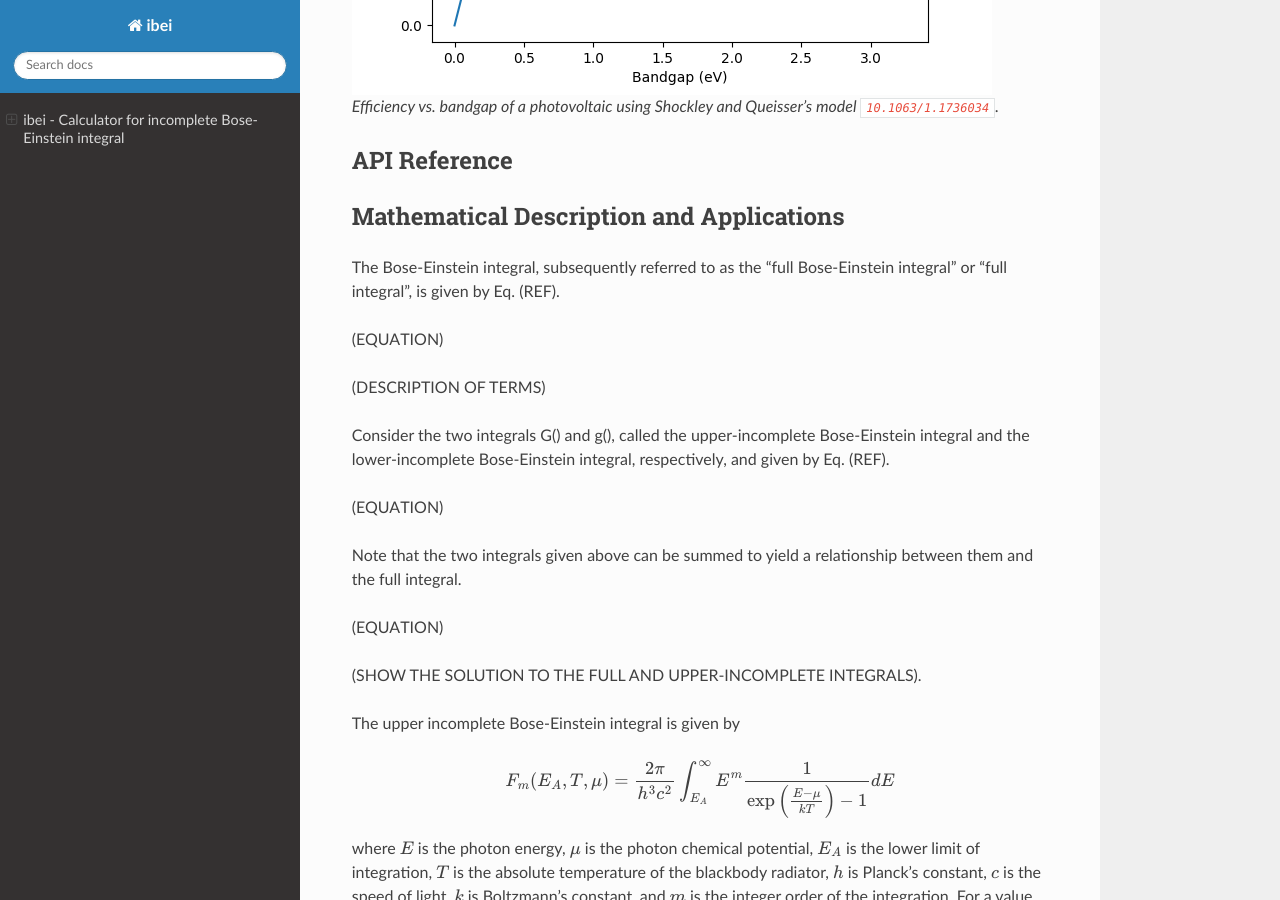
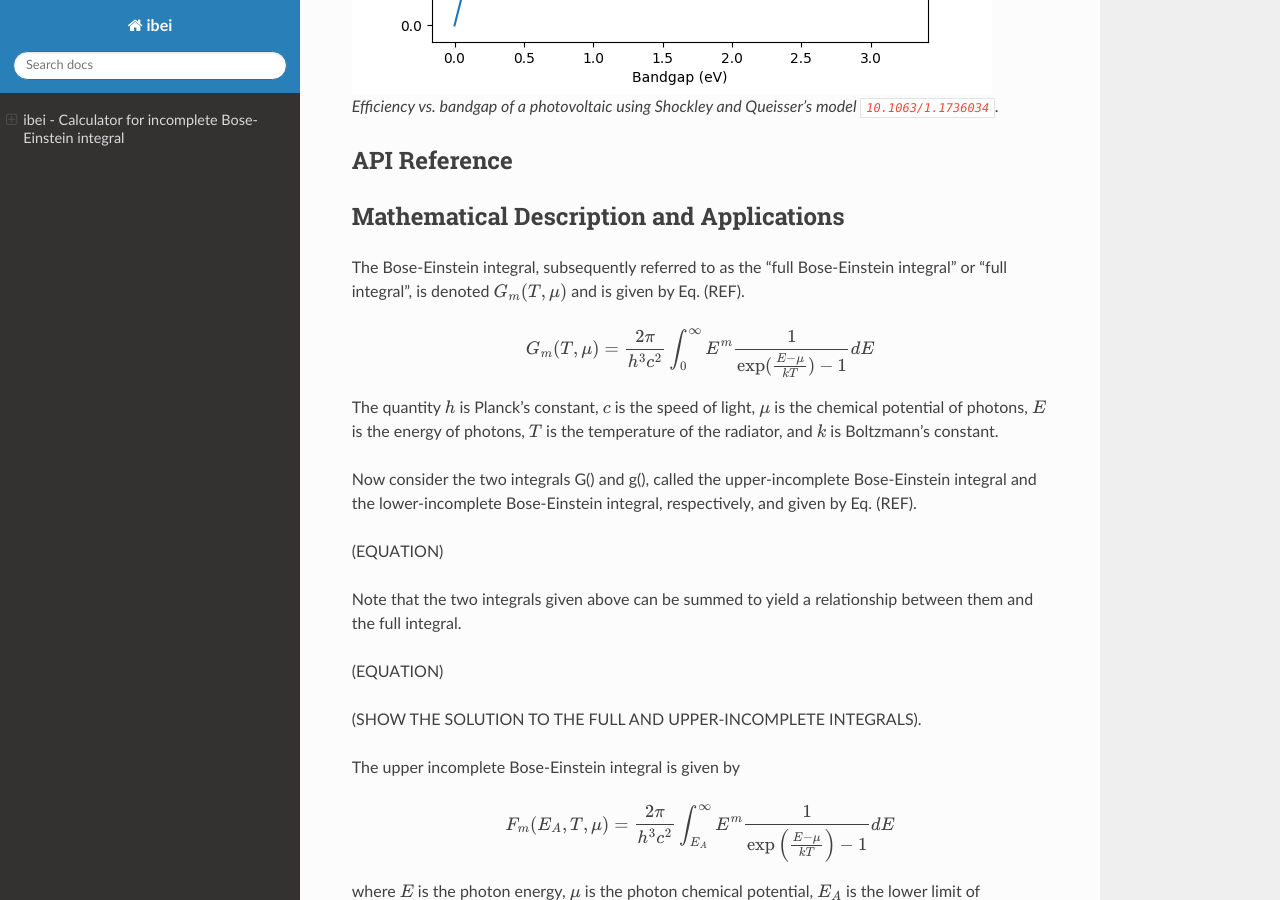
Before and after one commit to jrsmith3/ibei, a Sphinx documentation site: the page built from doc/index.rst, in a window 1280 px wide and 900 px high, scrolled down 1979 px. Built offline with Sphinx 7.4.7 and the Read the Docs theme 2.0.0, drawn with Linux system fonts in a browser that asks for light colours; cross-references to code outside the pages are shown as plain code.

Commit message:
Add equation and description of terms

```diff
--- a/doc/index.rst
+++ b/doc/index.rst
@@ -91,15 +91,22 @@ API Reference
 Mathematical Description and Applications
 =========================================
 The Bose-Einstein integral, subsequently referred to as the "full
-Bose-Einstein integral" or "full integral", is given by Eq. (REF).
+Bose-Einstein integral" or "full integral", is denoted
+:math:`G_{m} (T, \mu)` and is given by Eq. (REF).
 
-(EQUATION)
+.. math::
 
-(DESCRIPTION OF TERMS)
+    G_{m}(T, \mu) = \frac{2 \pi}{h^{3} c^{2}} \int_{0}^{\infty} E^{m} \frac{1}{\exp(\frac{E-\mu}{kT}) - 1} dE
 
-Consider the two integrals G() and g(), called the upper-incomplete
-Bose-Einstein integral and the lower-incomplete Bose-Einstein
-integral, respectively, and given by Eq. (REF).
+
+The quantity :math:`h` is Planck's constant, :math:`c` is the speed of
+light, :math:`\mu` is the chemical potential of photons, :math:`E` is
+the energy of photons, :math:`T` is the temperature of the radiator,
+and :math:`k` is Boltzmann's constant.
+
+Now consider the two integrals G() and g(), called the
+upper-incomplete Bose-Einstein integral and the lower-incomplete
+Bose-Einstein integral, respectively, and given by Eq. (REF).
 
 (EQUATION)
 
```
